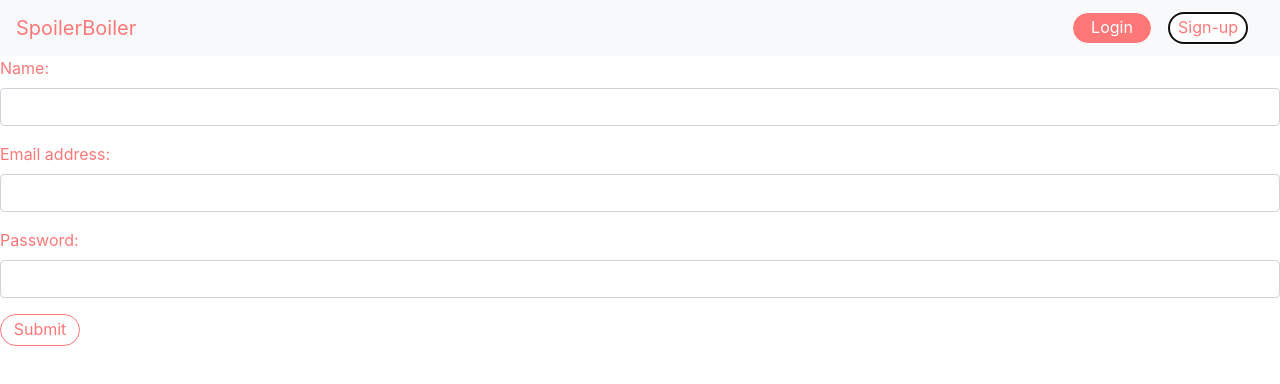
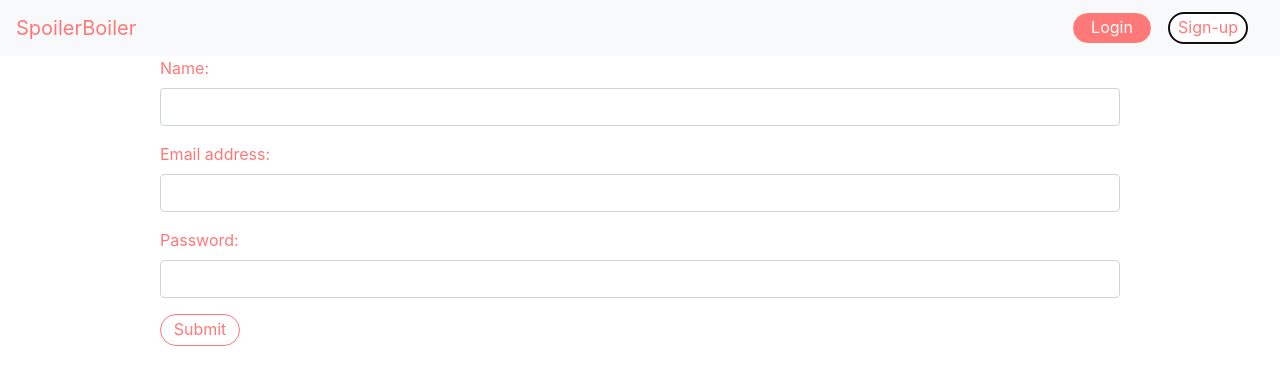
Before and after one commit to rayeshrajah/spoiler_boiler, a React (Create React App) app in the folder client/: page / in a window 1280 px wide. Both pictures are taken after a click on the button "Sign-up". Shown: the top 384 px of the page. Built offline with nearby package versions, Linux system fonts and the light colour scheme; no server answers.

Commit message:
centered the sinup form

```diff
--- a/client/src/styles/SignupForm.scss
+++ b/client/src/styles/SignupForm.scss
@@ -11,3 +11,8 @@
 .password-label{
     color: $pink-color
 }
+
+#signup-form{
+    margin-left: 10em;
+    margin-right: 10em;
+}
```
